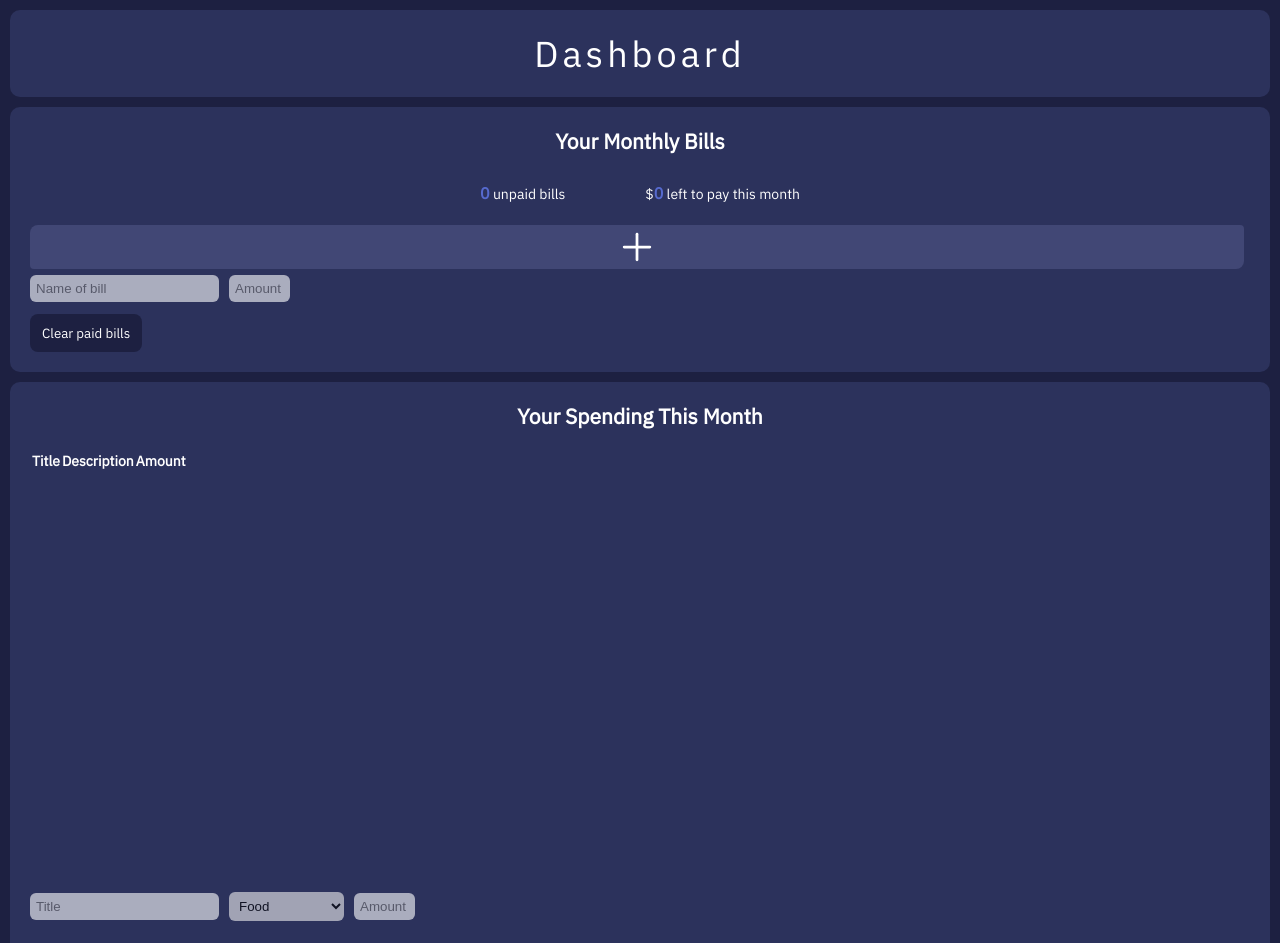
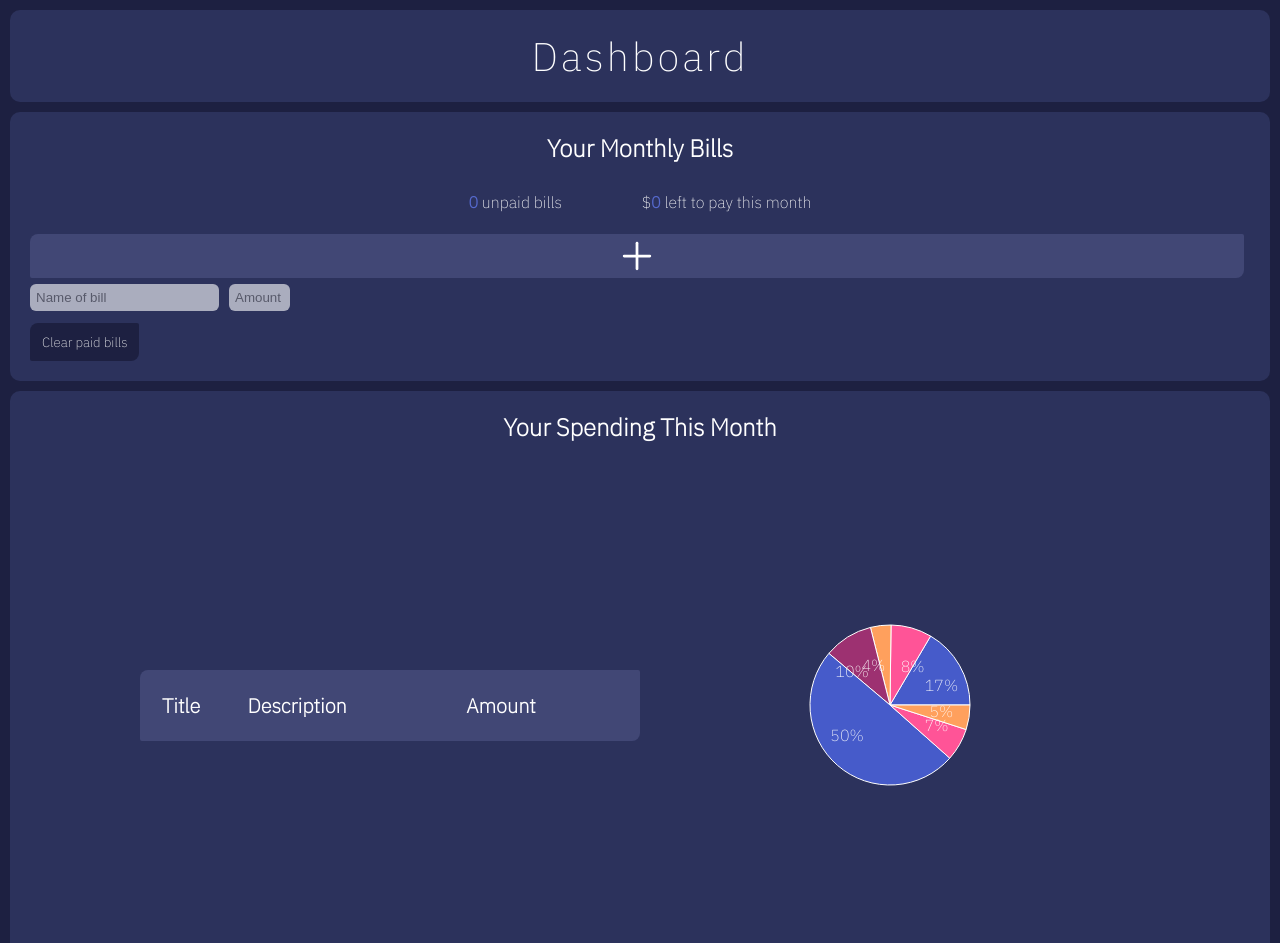
Before and after one commit to claraswan/personal-finance-app, a React (Create React App) app: page / in a window 1280 px wide. Shown: the top 943 px of the page. Built offline with nearby package versions, Linux system fonts and the light colour scheme.

Commit message:
Styling changes

```diff
--- a/public/index.html
+++ b/public/index.html
@@ -4,26 +4,12 @@
     <meta charset="utf-8" />
     <link rel="icon" href="./favicon.ico" />
     <meta name="viewport" content="width=device-width, initial-scale=1" />
-    <meta name="theme-color" content="#000000" />
-    <meta
-      name="description"
-      content="Web site created using create-react-app"
-    />
+    <meta name="description" content="Personal finance tracking and analytics application"/>
     <link rel="apple-touch-icon" href="./dollar-3.png" />
     <title>Personal Finance App</title>
   </head>
   <body>
     <noscript>You need to enable JavaScript to run this app.</noscript>
     <div id="root"></div>
-    <!--
-      This HTML file is a template.
-      If you open it directly in the browser, you will see an empty page.
-
-      You can add webfonts, meta tags, or analytics to this file.
-      The build step will place the bundled scripts into the <body> tag.
-
-      To begin the development, run `npm start` or `yarn start`.
-      To create a production bundle, use `npm run build` or `yarn build`.
-    -->
   </body>
 </html>
--- a/src/App.js
+++ b/src/App.js
@@ -168,8 +168,10 @@ function App() {
 
       <div className='box journalBox'>
         <h2 className='box__title'>Your Spending This Month</h2>
-        <Journal entries={entries}/>
-        <SpendingChart className="spendingChart"/>
+        <div className='box__content'>
+          <Journal entries={entries}/>
+          <SpendingChart className="spendingChart"/>
+        </div>
 
         <div className='search' ref={searchBars}>
           <input className='search__input' ref={entryNameRef} type='text' placeholder='Title'/>
--- a/src/components/Bill.js
+++ b/src/components/Bill.js
@@ -1,9 +1,12 @@
-import React from 'react';
+import React, { useState } from 'react';
 
 export default function Bill( { bill, toggleBill, deleteBill } ) {
 
+  const [isActive, setActive] = useState("false");
+
   function handleToggle() {
     toggleBill(bill.id);
+    setActive(!isActive);
   }
 
   function handleDelete() {
@@ -11,13 +14,11 @@ export default function Bill( { bill, toggleBill, deleteBill } ) {
   }
 
   return (
-    <div className='bill'>
-        <label>
-            <input className="checkbox" type="checkbox" checked={bill.paid} onChange={handleToggle}/>
-            <div className='bill__name'>{bill.name}</div>
-            <div className='bill__amount'>${bill.amount}</div>
-            <button className="bill__x" onClick={handleDelete}>x</button>
-        </label>
+    <div className={`bill ${isActive ? "" : "done"}`}>
+          <input className="checkbox" type="checkbox" checked={bill.paid} onChange={handleToggle}/>
+          <div className='bill__name'>{bill.name}</div>
+          <div className='bill__amount'>${bill.amount}</div>
+          <div className="bill__x" onClick={handleDelete}>x</div>
     </div>
   )
 }
--- a/src/components/SpendingChart.js
+++ b/src/components/SpendingChart.js
@@ -1,17 +1,27 @@
 import React from 'react';
 import { PieChart, Pie, Cell } from 'recharts';
-import Journal, { amounts } from './Journal';
+import Journal from './Journal';
 
 console.log('journal amounts: ', Journal);
 
+// const data = [
+//   { name: 'Food', value: 0 },
+//   { name: 'Entertainment', value: amounts.entertainmentAmount },
+//   { name: 'Clothing', value: amounts.clothingAmount },
+//   { name: 'Healthcare', value: amounts.healthcareAmount },
+//   { name: 'Rent', value: amounts.rentAmount },
+//   { name: 'Pet Cost', value: amounts.petCostsAmount },
+//   { name: 'Other', value: amounts.otherAmount },
+// ];
+
 const data = [
-  { name: 'Food', value: 0 },
-  { name: 'Entertainment', value: amounts.entertainmentAmount },
-  { name: 'Clothing', value: amounts.clothingAmount },
-  { name: 'Healthcare', value: amounts.healthcareAmount },
-  { name: 'Rent', value: amounts.rentAmount },
-  { name: 'Pet Cost', value: amounts.petCostsAmount },
-  { name: 'Other', value: amounts.otherAmount },
+  { name: 'Food', value: 200 },
+  { name: 'Entertainment', value: 100 },
+  { name: 'Clothing', value: 50 },
+  { name: 'Healthcare', value: 120 },
+  { name: 'Rent', value: 600 },
+  { name: 'Pet Cost', value: 80 },
+  { name: 'Other', value: 60 },
 ];
 
 const RADIAN = Math.PI / 180;
@@ -36,7 +46,7 @@ export default function SpendingChart() {
   // }, [Journal]);
 
   return (
-        <PieChart width={400} height={400}>
+        <PieChart width={500} height={500}>
           <Pie
             data={data}
             cx="50%"
--- a/src/css/App.css
+++ b/src/css/App.css
@@ -13,12 +13,42 @@ body {
 
 @font-face {
   font-family: "IBM";
-  src: url(../IBMPlexSans-Regular.ttf); }
+  src: url(../IBMPlexSans-Regular.ttf);
+  src: url(../IBMPlexSans-ExtraLight.ttf); }
 
 body {
   color: #fff;
   font-family: 'IBM', sans-serif;
-  font-size: 1.4rem; }
+  font-size: 1.6rem; }
+
+.bill {
+  height: 4.4rem;
+  border-radius: 0.8rem 0.2rem;
+  margin: 0.6rem 0.6rem 0.6rem 0;
+  background-color: #414775;
+  padding: 0.2rem 0.8rem;
+  cursor: pointer; }
+  .bill__name, .bill__amount {
+    display: inline-block;
+    margin: 1rem; }
+  .bill:hover {
+    background-color: #1D2041; }
+  .bill__x {
+    background-color: none;
+    border: none;
+    padding: 0.2rem;
+    color: #fff;
+    font-size: 2.2rem;
+    font-weight: 700;
+    cursor: pointer;
+    display: inline-block;
+    transition: all .1s; }
+    .bill__x:hover {
+      transform: scale(1.1); }
+
+.done > * {
+  text-decoration: line-through;
+  opacity: 0.4; }
 
 .box {
   background-color: #2C325C;
@@ -28,15 +58,22 @@ body {
   .box__title {
     margin-bottom: 1.2rem;
     text-align: center; }
+  .box__content {
+    display: flex;
+    justify-content: center;
+    align-items: center; }
 
 .btn {
   background-color: #1D2041;
   border: none;
   padding: 1rem 1.2rem;
-  border-radius: 0.8rem;
+  border-radius: 0.8rem 0.2rem;
   color: #fff;
   font-family: 'IBM', sans-serif;
-  cursor: pointer; }
+  cursor: pointer;
+  transition: all .4s; }
+  .btn:hover {
+    transform: scale(1.1); }
 
 .progress-bar {
   height: 2rem;
@@ -53,13 +90,13 @@ body {
     max-width: 100%; }
 
 .spendingChart {
-  height: 10rem; }
+  height: 20rem; }
 
 .header {
   padding: 2rem;
-  font-size: 1.8rem;
+  font-size: 2rem;
   text-align: center;
-  letter-spacing: 0.4rem; }
+  letter-spacing: 0.3rem; }
   .header h1 {
     font-weight: 100; }
 
@@ -74,16 +111,6 @@ body {
     font-size: 1.6rem;
     color: #566ace; }
 
-.bill {
-  height: 4.4rem;
-  border-radius: 0.8rem 0.4rem;
-  margin: 0.6rem 0.6rem 0.6rem 0;
-  background-color: #414775;
-  padding: 0.2rem 0.8rem; }
-  .bill__name, .bill__amount {
-    display: inline-block;
-    margin: 1rem; }
-
 .search__input {
   padding: 0.6rem;
   margin: 0 1rem 1.2rem 0;
@@ -91,24 +118,20 @@ body {
   border: none;
   opacity: 0.6; }
 
-.bill__x {
+.journal {
+  margin: 2rem 0;
+  width: 50rem;
   background-color: #414775;
-  border: none;
-  padding: 0.2rem;
-  color: #fff;
-  font-size: 1.7rem;
-  font-weight: 450;
-  cursor: pointer; }
-
-.journal {
-  margin: 2rem 0; }
+  padding: 2rem;
+  border-radius: 0.8rem 0.2rem; }
   .journal__entry {
     border-bottom: solid 1px white; }
     .journal__entry--headers, .journal__entry--name, .journal__entry--description, .journal__entry--amount {
       width: 10rem;
       padding: 0.4rem 2rem 0.4rem 0; }
     .journal__entry--headers {
-      text-align: left; }
+      text-align: left;
+      font-size: 2rem; }
 
 .goalsList {
   display: flex;
@@ -117,7 +140,7 @@ body {
 
 .goal {
   border: 0.2rem solid #414775;
-  border-radius: 1rem;
+  border-radius: 0.8rem 0.2rem;
   padding: 1rem;
   margin: 1rem 1rem 1rem 0;
   width: 20%;
@@ -133,3 +156,6 @@ body {
 
 .amount {
   width: 5%; }
+
+.recharts-wrapper {
+  margin-right: 0; }
--- a/src/sass/App.scss
+++ b/src/sass/App.scss
@@ -1,11 +1,15 @@
 @import "abstracts/mixins";
 @import "abstracts/variables";
+
 @import "base/base";
 @import "base/typography";
+
+@import "components/bill";
 @import "components/box";
 @import "components/button";
 @import "components/progress-bar";
 @import "components/spending-chart";
+
 @import "layout/header";
 
 
@@ -21,19 +25,6 @@
     }
 }
 
-.bill {
-    height: 4.4rem;
-    border-radius: 0.8rem 0.4rem;
-    margin: 0.6rem 0.6rem 0.6rem 0;
-    background-color: $primary-light-2;
-    padding: 0.2rem 0.8rem;
-    &__name,
-    &__amount {
-        display: inline-block;
-        margin: 1rem;
-    }
-}
-
 .search {
 
     &__input {
@@ -45,19 +36,13 @@
     }
 }
 
-.bill__x {
-    background-color: $primary-light-2;
-    border: none;
-    padding: 0.2rem;
-    color: $white;
-    font-size: 1.7rem;
-    font-weight: 450;
-    cursor: pointer;
-}
-
 .journal {
 
     margin: 2rem 0;
+    width: 50rem;
+    background-color: $primary-light-2;
+    padding: 2rem;
+    border-radius: 0.8rem 0.2rem;
 
     &__entry {
 
@@ -73,6 +58,7 @@
 
         &--headers {
             text-align: left;
+            font-size: 2rem;
         }
 
     }
@@ -87,7 +73,7 @@
 
 .goal {
     border: 0.2rem solid $primary-light-2;
-    border-radius: 1rem;
+    border-radius: 0.8rem 0.2rem;
     padding: 1rem;
     margin: 1rem 1rem 1rem 0;
     width: 20%;
@@ -108,3 +94,7 @@
 .amount {
     width: 5%;
 }
+
+.recharts-wrapper {
+    margin-right: 0;
+}
--- a/src/sass/base/_typography.scss
+++ b/src/sass/base/_typography.scss
@@ -1,10 +1,11 @@
 @font-face {
     font-family: "IBM";
     src: url(../IBMPlexSans-Regular.ttf);
+    src: url(../IBMPlexSans-ExtraLight.ttf);
 }
 
 body {
     color: $white;
     font-family: 'IBM', sans-serif;
-    font-size: 1.4rem;
+    font-size: 1.6rem;
 }
--- /dev/null
+++ b/src/sass/components/_bill.scss
@@ -0,0 +1,42 @@
+.bill {
+    height: 4.4rem;
+    border-radius: 0.8rem 0.2rem;
+    margin: 0.6rem 0.6rem 0.6rem 0;
+    background-color: $primary-light-2;
+    padding: 0.2rem 0.8rem;
+    cursor: pointer;
+    &__name,
+    &__amount {
+        display: inline-block;
+        margin: 1rem;
+    }
+
+    &:hover {
+        background-color: $primary-dark;
+    }
+
+    &__x {
+        background-color: none;
+        border: none;
+        padding: 0.2rem;
+        color: $white;
+        font-size: 2.2rem;
+        font-weight: 700;
+        cursor: pointer;
+        display: inline-block;
+        transition: all .1s;
+
+        &:hover {
+            transform: scale(1.1);
+        }
+    }
+}
+
+.done {
+
+    & > * {
+        text-decoration: line-through;
+        opacity: 0.4;
+    }
+
+}
--- a/src/sass/components/_box.scss
+++ b/src/sass/components/_box.scss
@@ -8,4 +8,8 @@
         margin-bottom: 1.2rem;
         text-align: center;
     }
+
+    &__content {
+        @include flex-center;
+    }
 }
--- a/src/sass/components/_button.scss
+++ b/src/sass/components/_button.scss
@@ -2,8 +2,13 @@
     background-color: $primary-dark;
     border: none;
     padding: 1rem 1.2rem;
-    border-radius: 0.8rem;
+    border-radius: 0.8rem 0.2rem;
     color: $white;
     font-family: 'IBM', sans-serif;
     cursor: pointer;
+    transition: all .4s;
+
+    &:hover {
+        transform: scale(1.1);
+    }
 }
--- a/src/sass/components/_spending-chart.scss
+++ b/src/sass/components/_spending-chart.scss
@@ -1,3 +1,3 @@
 .spendingChart {
-    height: 10rem;
+    height: 20rem;
 }
--- a/src/sass/layout/_header.scss
+++ b/src/sass/layout/_header.scss
@@ -1,8 +1,8 @@
 .header {
     padding: 2rem;
-    font-size: 1.8rem;
+    font-size: 2rem;
     text-align: center;
-    letter-spacing: 0.4rem;
+    letter-spacing: 0.3rem;
     h1 {
         font-weight: 100;
     }
```
Also changed, not shown: src/IBMPlexSans-ExtraLight.ttf (added).
